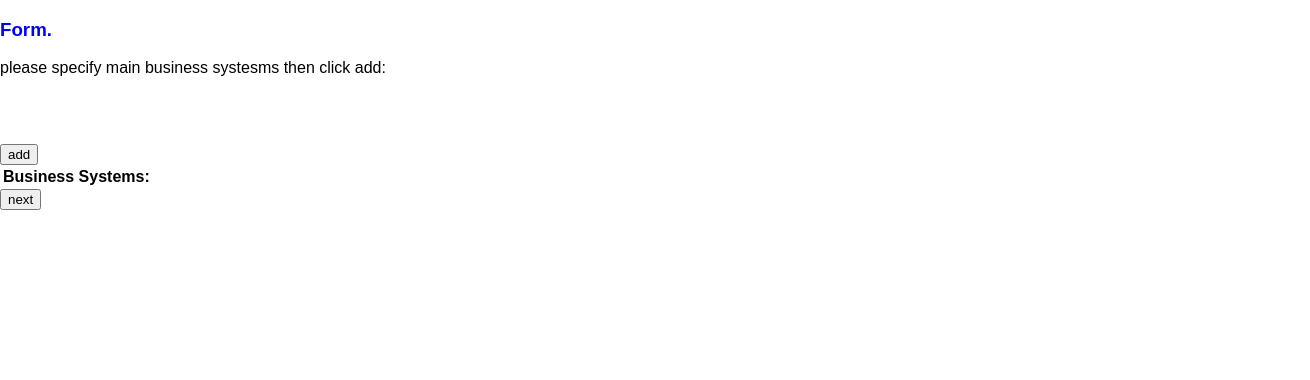
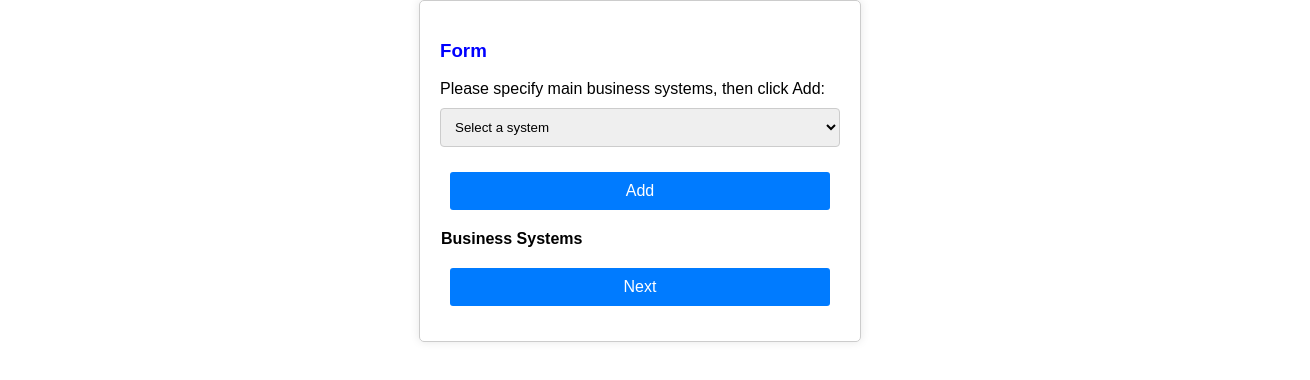
Before and after one commit to L-s-a-r-a-h/AVM, a React (Create React App) app in the folder my-app/: page /Form in a window 1280 px wide. Shown: the top 380 px of the page, 1310 px wide, since content can reach past the window. Built offline with nearby package versions, Linux system fonts and the light colour scheme.

Commit message:
Added styling and Updates to form

```diff
--- a/my-app/src/component/FormComponents/Form.js
+++ b/my-app/src/component/FormComponents/Form.js
@@ -1,73 +1,92 @@
-
-import React, { Component  } from "react";
-import { useForm } from "react-hook-form";
-import FormSystems from "./FormSystems";
-import FormApplications from "./FormApplications";
-import FormPriority from "./FormPriority";
-import { useLocation } from "react-router-dom"
-
-import Output from "../Output";
-
+import React, { Component } from 'react';
+import FormSystems from './FormSystems';
+import FormPriority from './FormPriority';
+import FormApplications from './FormApplications';
 
 export class Form extends Component {
-
-
   state = {
     page: 1,
-    systemName: "",
-    systemRank: ''
-  //   systemName: [{
-  //     systemRank: '',
-  //     systemApplications: ['']
-  // }]
+    selectedSystems: [], // To store selected systems
+    systemName: '',
+  };
 
+  // Function to add a selected system
+  addSelectedSystem = (system) => {
+    this.setState((prevState) => ({
+      selectedSystems: [...prevState.selectedSystems, system],
+    }));
+  };
+
+  // Function to remove a selected system
+  removeSelectedSystem = (index) => {
+    this.setState((prevState) => ({
+      selectedSystems: prevState.selectedSystems.filter((_, i) => i !== index),
+    }));
+  };
+
+  // Update selected systems in the state
+  updateSelectedSystems = (systems) => {
+    this.setState({
+      selectedSystems: systems,
+    });
   };
 
   nextStep = () => {
-    const { page: page } = this.state;
+    const { page: step } = this.state;
     this.setState({
-      page: page + 1
+      page: step + 1,
     });
   };
+
   prevStep = () => {
-    const { page: page } = this.state;
+    const { page: step } = this.state;
     this.setState({
-      page: page - 1
+      page: step - 1,
     });
   };
-  handleChange = input => e => {
+
+  handleChange = (input) => (e) => {
     this.setState({ [input]: e.target.value });
   };
+
   render() {
-    const { page: step } = this.state;
-    const {systemName} = this.state;
-    const values = {systemName};
+    const { page: step, selectedSystems, systemName } = this.state;
+    const values = { systemName };
 
     switch (step) {
-      case 1: return ( <FormSystems
-
-        nextStep={this.nextStep}
-        handleChange={this.handleChange}
-        values={values}
-      />
-);
+      case 1:
+        return (
+          <FormSystems
+            nextStep={this.nextStep}
+            handleChange={this.handleChange}
+            values={values}
+            selectedSystems={selectedSystems}
+            addSelectedSystem={this.addSelectedSystem}
+            removeSelectedSystem={this.removeSelectedSystem}
+            updateSelectedSystems={this.updateSelectedSystems}
+          />
+        );
       case 2:
-        return (<FormPriority
-        nextStep={this.nextStep}
-        prevStep={this.prevStep}
-        handleChange={this.handleChange}
-        values={values}/>);
-        case 3:
-          return (<FormApplications
-          nextStep={this.nextStep}
-          prevStep={this.prevStep}
-          handleChange={this.handleChange}
-          values={values}/>);
+        return (
+          <FormPriority
+            nextStep={this.nextStep}
+            prevStep={this.prevStep}
+            handleChange={this.handleChange}
+            values={values}
+            selectedSystems={selectedSystems}
+          />
+        );
+      case 3:
+        return (
+          <FormApplications
+            nextStep={this.nextStep}
+            prevStep={this.prevStep}
+            handleChange={this.handleChange}
+            values={values}
+          />
+        );
       default:
-        return (
-          (console.log('default'))
-        )
-
+        return <p>Default content</p>;
     }
   }
 }
--- a/my-app/src/component/FormComponents/FormPriority.js
+++ b/my-app/src/component/FormComponents/FormPriority.js
@@ -1,39 +1,66 @@
-//import useFormContext from "../../hooks/useFormContext"
 import React, { Component } from 'react';
-export class FormPriority extends Component {
-   // const { systems, handleChange } = useFormContext()
+import '../styles/FormPriority.css';
 
-   continue = e => {
+class FormPriority extends Component {
+  continue = (e) => {
     e.preventDefault();
     this.props.nextStep();
   };
-  back = e => {
+
+  back = (e) => {
     e.preventDefault();
     this.props.prevStep();
+  };
 
+  render() {
+    const { selectedSystems, handleChange, values } = this.props;
+
+    return (
+      <div className="form-container">
+        <h3 className="form-heading">Form</h3>
+        <p className="form-instructions">
+          Next to each business system, please rate on a scale of 1 to 5 the
+          sensitivity and criticality of each system (1 being the lowest, 5
+          being the highest). Consider factors such as data confidentiality,
+          system availability, and potential impact on the business if the system
+          is compromised.
+        </p>
+
+        <form>
+          {selectedSystems && selectedSystems.length > 0 ? (
+            selectedSystems.map((system, index) => (
+              <div key={index} className="system-priority">
+                <label className="system-label">{system}</label>
+                <select
+                  className="system-select"
+                  name={`priority-${index}`}
+                  value={values[`priority-${index}`]}
+                  onChange={handleChange(`priority-${index}`)}
+                >
+                  <option value="1">1 (Lowest)</option>
+                  <option value="2">2</option>
+                  <option value="3">3</option>
+                  <option value="4">4</option>
+                  <option value="5">5 (Highest)</option>
+                </select>
+              </div>
+            ))
+          ) : (
+            <p>No selected systems to display.</p>
+          )}
+        </form>
+
+        <div className="button-container">
+          <button type="button" className="button" onClick={this.continue}>
+            Next
+          </button>
+          <button type="button" className="button back-button" onClick={this.back}>
+            Back
+          </button>
+        </div>
+      </div>
+    );
   }
+}
 
-//form  page  to set the priority of the systems
-render() {
-    const { values, handleChange } = this.props;
-
-  return (<>
-    <h3> Form.  </h3>
-    <p>Next to each business system please rate on a scale of 1 to 5 the sensitivity and criticality of each system (1 being the lowest, 5 being the highest) Consider factors such as data confidentiality, system availability, and potential impact on the business if the system is compromised.
-      </p>
-       <button type="button"  onClick={this.continue}>next
-        </button> <button type="button"  onClick={this.back}>back
-        </button>
-
-
-
-
-  </>)
-   }
-
-
-
-
-
-}
-export default FormPriority
+export default FormPriority;
--- a/my-app/src/component/FormComponents/FormSystems.js
+++ b/my-app/src/component/FormComponents/FormSystems.js
@@ -1,69 +1,130 @@
-//import useFormContext from "../../hooks/useFormContext"
 import React, { Component } from 'react';
+import '../styles/FormSystems.css';
 
-export class FormSystems extends Component {
-  //  const { data, handleChange } = useFormContext()
-//form page to set the main systems
+class FormSystems extends Component {
+  constructor(props) {
+    super(props);
+    this.state = {
+      selectedSystem: '', // To store the selected system
+      systemsList: [], // To store the list of selected systems
+      systemOptions: [
+        // Define your options here
+        'Windows 10',
+        'Windows 11',
+        'Google Chrome',
+        'Mozilla Firefox',
+        'Microsoft Edge',
+      ],
+    };
+  }
 
-continue = e => {
-  e.preventDefault();
-  this.props.nextStep();
+  handleChange = (e) => {
+    this.setState({ selectedSystem: e.target.value });
+  };
+
+  handleAddSystem = () => {
+    const { selectedSystem, systemsList } = this.state;
+    if (selectedSystem) {
+      // Add the selected system to the list if it's not empty
+      this.setState(
+        {
+          selectedSystem: '', // Clear the selected value
+          systemsList: [...systemsList, selectedSystem],
+        },
+        () => {
+          // Pass the updated systems list to the parent component (Form)
+          this.props.updateSelectedSystems(this.state.systemsList);
+        }
+      );
+    }
+  };
+
+handleRemoveSystem = (index) => {
+  const { systemsList } = this.state;
+  const updatedList = [...systemsList];
+  updatedList.splice(index, 1); // Remove the selected system
+  this.setState({ systemsList: updatedList }, () => {
+    // Pass the updated systems list to the parent component (Form)
+    this.props.updateSelectedSystems(this.state.systemsList);
+  });
 };
 
-back = e => {
-  e.preventDefault();
-  this.props.prevStep();
+  continue = (e) => {
+    e.preventDefault();
+    // You can pass the selected systems in this.props.values or any other preferred way
+    this.props.nextStep();
+  };
 
-}
+  back = (e) => {
+    e.preventDefault();
+    this.props.prevStep();
+  };
 
-    addList() {
-        var input = document.getElementById('input').value;
+  render() {
+    const { selectedSystem, systemsList, systemOptions } = this.state;
 
-        let list = document.getElementById("items");
+    return (
+      <div className="formcontainer">
+        <h3>Form</h3>
 
-        if (input) {
-          let item = document.createElement("tr");
+        <form className="form">
+          <label>Please specify main business systems, then click Add:</label>
+          <select
+            value={selectedSystem}
+            onChange={this.handleChange}
+            className="input"
+          >
+            <option value="">Select a system</option>
+            {systemOptions.map((option, index) => (
+              <option key={index} value={option}>
+                {option}
+              </option>
+            ))}
+          </select>
 
-          let tData = document.createElement("td");
-          tData.setAttribute("class", "systems");
-          let val = document.createTextNode(input);
-          tData.appendChild(val);
-          item.appendChild(tData)
-          let deleteButton = document.createElement("td");
-          val = document.createTextNode("X");
-          deleteButton.appendChild(val)
-          deleteButton.addEventListener("click", function () {
-            item.remove()
-          })
-          item.appendChild(deleteButton);
-          list.appendChild(item)
-        }
-      }
+          <button
+            type="button"
+            onClick={this.handleAddSystem}
+            className="button"
+          >
+            Add
+          </button>
+        </form>
 
-    render() {
-      const { values, handleChange } = this.props;
-
-    return (<>
-      <h3> Form.  </h3>
-
-        <p><label>please specify main business systesms then click add:</label></p>
-
-        <input id="input" /> <button onClick={this.addList} >add</button>
         <table>
           <thead>
-            <th><label>Business Systems:</label></th>
+            <tr>
+              <div className="businesssystem">
+              <th>Business Systems</th>
+              </div>
+            </tr>
           </thead>
-          <tbody id="items">
+          <tbody>
+            {systemsList.map((system, index) => (
+              <tr key={index}>
+                <td>{system}</td>
+                <td>
+                  <div className="removeBtnField">
+                    <button
+                      type="button"
+                      onClick={() => this.handleRemoveSystem(index)}
+                      className="remove-button"
+                    >
+                      Remove
+                    </button>
+                  </div>
+                </td>
+              </tr>
+            ))}
           </tbody>
         </table>
 
-        <button type="button"  onClick={this.continue}>next
+        <button type="button" onClick={this.continue} className="button">
+          Next
         </button>
+      </div>
+    );
+  }
+}
 
-
-
-
-    </>)
-     }
-}
-export default FormSystems
+export default FormSystems;
--- /dev/null
+++ b/my-app/src/component/styles/FormPriority.css
@@ -0,0 +1,78 @@
+/* FormPriority.css */
+
+/* Style for the container */
+.form-container {
+    max-width: 600px;
+    margin: 0 auto;
+    padding: 20px;
+    background-color: #f5f5f5;
+    border: 1px solid #ddd;
+    border-radius: 5px;
+  }
+
+  /* Style for the heading */
+  .form-heading {
+    font-size: 24px;
+    margin-bottom: 20px;
+    color: #333;
+  }
+
+  /* Style for the form instructions */
+  .form-instructions {
+    font-size: 16px;
+    margin-bottom: 20px;
+    color: #666;
+  }
+
+  /* Style for each system priority section */
+  .system-priority {
+    margin-bottom: 15px;
+  }
+
+  /* Style for the label */
+  .system-label {
+    font-weight: bold;
+    margin-right: 10px;
+    color: #333;
+  }
+
+  /* Style for the select input */
+  .system-select {
+    width: 100%;
+    padding: 10px;
+    border: 1px solid #ccc;
+    border-radius: 3px;
+    font-size: 16px;
+  }
+
+  /* Style for the buttons */
+  .button-container {
+    margin-top: 20px;
+    text-align: center;
+  }
+
+  .button {
+    padding: 10px 20px;
+    margin-right: 10px;
+    background-color: #007bff;
+    color: #fff;
+    border: none;
+    border-radius: 3px;
+    cursor: pointer;
+    font-size: 16px;
+    transition: background-color 0.3s ease;
+  }
+
+  .button:hover {
+    background-color: #0056b3;
+  }
+
+  /* Style for the back button */
+  .back-button {
+    background-color: #ccc;
+    color: #333;
+  }
+
+  .back-button:hover {
+    background-color: #999;
+  }
```
